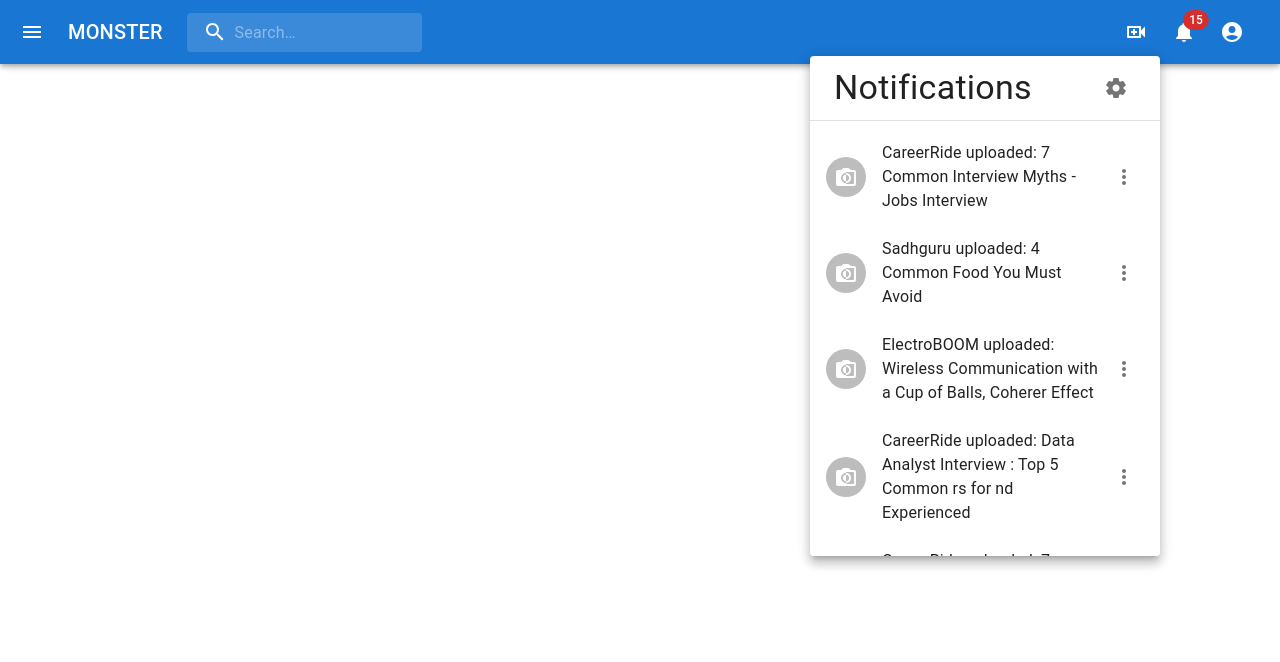
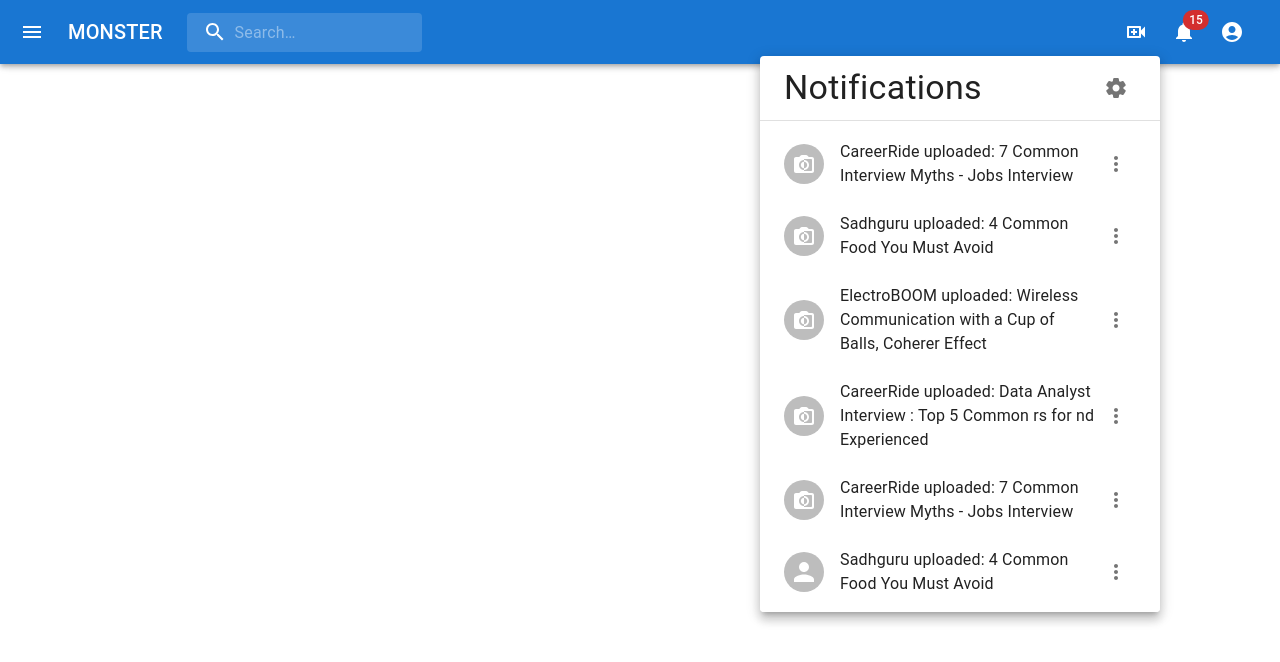
Before and after one commit to siddarthinme1/Monster, a React (Create React App) app: page / in a window 1280 px wide. Both pictures are taken after a click on the button "15". Shown: the top 662 px of the page. Built offline with nearby package versions, Linux system fonts and the light colour scheme.

Commit message:
added notification bar update

```diff
--- a/src/Components/Notification.jsx
+++ b/src/Components/Notification.jsx
@@ -25,17 +25,20 @@
 import SettingsRoundedIcon from "@mui/icons-material/SettingsRounded";
 const NotificationWrapper = styled("div")(({ theme }) => ({
   position: "relative",
-  width: "350px",
+  width: "400px",
   height: "500px",
+  marginTop: "56px",
+  padding: "8px",
 }));
 
 const NotificationHeader = styled("div")(({ theme }) => ({
+  position: "fixed",
+  width: "400px",
   backgroundColor: "#fff",
   zIndex: 1000,
   borderRadius: "10px",
   padding: "0px",
   margin: "0px",
-  width: "auto",
 }));
 
 function Notification() {
@@ -66,7 +69,6 @@
         open={isProfileOpen}
         onClose={handleNotificationClose}
       >
-        <NotificationWrapper>
         <NotificationHeader>
           <Toolbar>
             <Typography variant="h4">Notifications</Typography>
@@ -78,9 +80,10 @@
           <Divider />
         </NotificationHeader>
 
+        <NotificationWrapper>
           <List>
             {notifications.map((notification) => (
-              <ListItemButton key={notification.id}>
+              <ListItemButton disableRipple="true" key={notification.id}>
                 <ListItemAvatar>
                   <Avatar>{notification.avatar}</Avatar>
                 </ListItemAvatar>
```
Also changed, not shown: 7 other files (tests, documents, lock files or other folders). Lines whose indentation alone changed are shown as unchanged.
